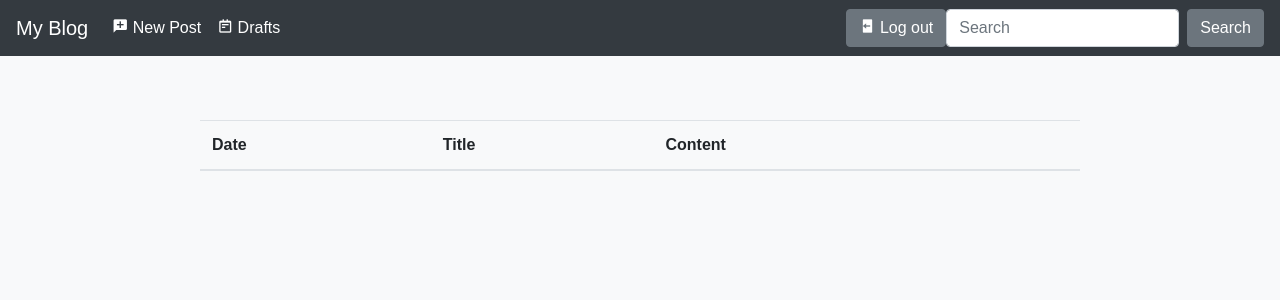
After one commit to MarcinSachs/kodilla_blog, a Flask app: page /drafts/ in a window 1280 px wide. The commit adds this page. Shown: the top 300 px of the page. Run offline with Flask 3, Linux system fonts and the light colour scheme; the visitor is signed in with stand-in values (Sample User, id 1); lists and menus that the app fills with data are empty; some libraries are stand-ins or nearby versions.

Commit message:
Add drafts

```diff
--- a/blog/routes.py
+++ b/blog/routes.py
@@ -22,6 +22,14 @@ def index():
     all_posts = Entry.query.filter_by(
         is_published=True).order_by(Entry.pub_date.desc())
     return render_template("homepage.html", all_posts=all_posts)
+
+
+@app.route("/drafts/")
+@login_required
+def list_drafts():
+    all_posts = Entry.query.filter_by(
+        is_published=False).order_by(Entry.pub_date.desc())
+    return render_template("drafts.html", all_posts=all_posts)
 
 
 @app.route("/new-post", methods=["GET", "POST"])
@@ -56,6 +64,19 @@ def create_or_edit_entry(entry_id=None):
     return render_template("entry_form.html", form=form, entry_id=entry_id)
 
 
+@app.route("/delete-post/<int:entry_id>", methods=["POST"])
+@login_required
+def delete_entry(entry_id):
+    entry = Entry.query.get_or_404(entry_id)
+    if entry is None:
+        flash("Post not found.", "error")
+    else:
+        db.session.delete(entry)
+        db.session.commit()
+        flash("Post deleted successfully!", "success")
+    return redirect(url_for("list_drafts"))
+
+
 @app.route("/login/", methods=['GET', 'POST'])
 def login():
     form = LoginForm()
--- a/blog/templates/base.html
+++ b/blog/templates/base.html
@@ -30,6 +30,9 @@
             <ul class="navbar-nav mr-auto">
                 <li class="nav-item"><a class="nav-link active" aria-current="page"
                         href="{{ url_for('create_or_edit_entry') }}"><i class='bx bxs-comment-add'></i> New Post</a>
+                </li>
+                <li class="nav-item"><a class="nav-link active" aria-current="page"
+                        href="{{ url_for('list_drafts') }}"><i class='bx bx-notepad'></i> Drafts</a>
                 </li>
             </ul>
             {% if session.logged_in %}
--- /dev/null
+++ b/blog/templates/drafts.html
@@ -0,0 +1,40 @@
+{% extends "base.html" %}
+
+{% block content %}
+<div class="container">
+    <div class="table-responsive">
+        <table class="table">
+            <thead>
+                <tr>
+                    <th scope="col">Date</th>
+                    <th scope="col">Title</th>
+                    <th scope="col">Content</th>
+                    <th scope="col"></th>
+                </tr>
+            </thead>
+            <tbody class="table-group-divider">
+                {% for post in all_posts %}
+                <tr>
+                    <th scope="row">{{ post.pub_date.strftime('%Y-%m-%d') }}</th>
+                    <td>{{ post.title }}
+                    </td>
+                    <td>{{ post.body|truncate(100) }}</td>
+                    <td>
+                        <div class="btn-group" role="group">
+                            <a href="{{ url_for('create_or_edit_entry', entry_id=post.id) }}"
+                                class="btn btn-sm btn-outline-primary"><i class='bx bxs-edit'></i></a>
+                            <form method="POST" action="{{ url_for('delete_entry', entry_id=post.id) }}">
+                                <button type="submit" class="btn btn-sm btn-outline-danger"><i
+                                        class='bx bxs-trash'></i></button>
+                            </form>
+                        </div>
+
+                    </td>
+                </tr>
+                {% endfor %}
+
+            </tbody>
+        </table>
+    </div>
+</div>
+{% endblock %}
```
Also changed, not shown: blog/templates/homepage.html (+8 -2 lines), database.db.
